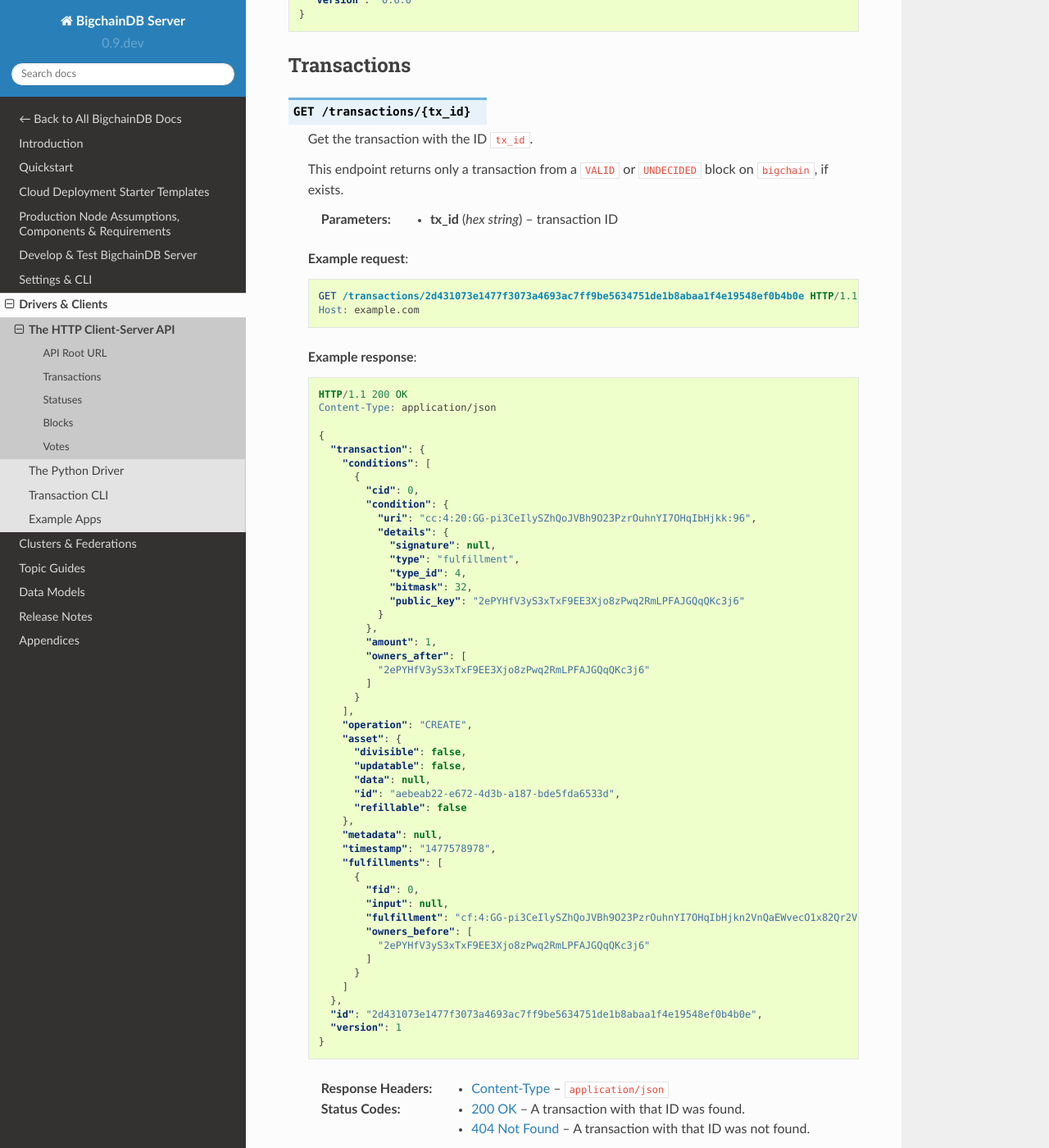
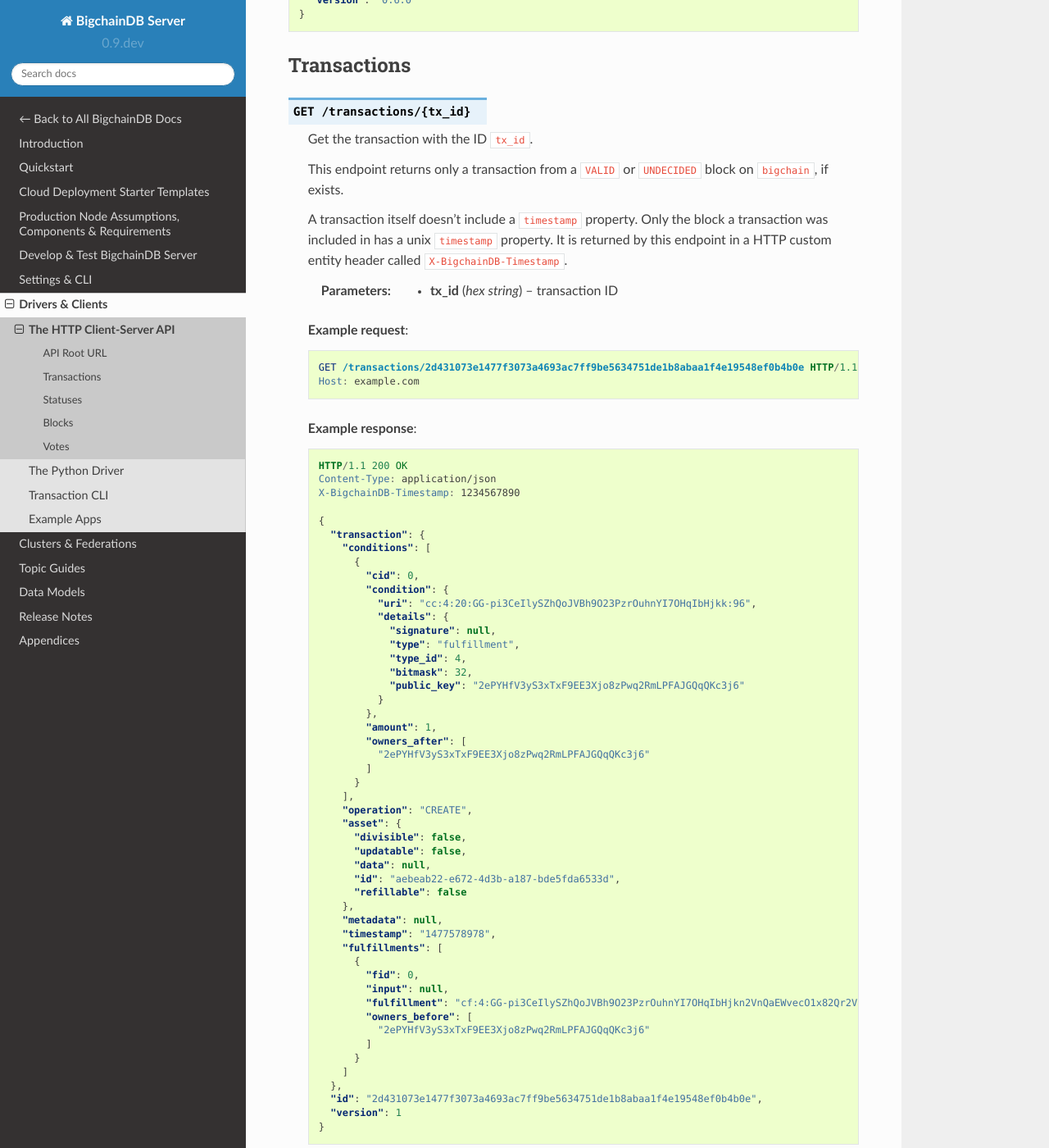
Before and after one commit to bigchaindb/bigchaindb, a Sphinx documentation site: the page built from docs/server/source/drivers-clients/http-client-server-api.rst, in a window 1280 px wide and 1400 px high, scrolled down 649 px. Shown: the whole window at 82% size. Built offline with Sphinx 7.4.7 and the Read the Docs theme 2.0.0, drawn with Linux system fonts in a browser that asks for light colours; pages that are not in the unit, such as notebooks, are missing from menus; some of the changed text lies outside the part shown.

Commit message:
Timestamp of block as header: /transactions/tx_id
For reasoning, see:
https://github.com/bigchaindb/bigchaindb/pull/830#issuecomment-262774345

```diff
--- a/docs/server/source/drivers-clients/http-client-server-api.rst
+++ b/docs/server/source/drivers-clients/http-client-server-api.rst
@@ -44,6 +44,11 @@
    This endpoint returns only a transaction from a ``VALID`` or ``UNDECIDED``
    block on ``bigchain``, if exists.
 
+   A transaction itself doesn't include a ``timestamp`` property. Only the
+   block a transaction was included in has a unix ``timestamp`` property. It is
+   returned by this endpoint in a HTTP custom entity header called
+   ``X-BigchainDB-Timestamp``.
+
    :param tx_id: transaction ID
    :type tx_id: hex string
 
@@ -60,6 +65,7 @@
 
       HTTP/1.1 200 OK
       Content-Type: application/json
+      X-BigchainDB-Timestamp: 1234567890
 
       {
         "transaction": {
@@ -107,6 +113,7 @@
         "version": 1
       }
 
+   :resheader X-BigchainDB-Timestamp: A unix timestamp describing when a transaction was included into a valid block. The timestamp provided is taken from the block the transaction was included in.
    :resheader Content-Type: ``application/json``
 
    :statuscode 200: A transaction with that ID was found.
```
